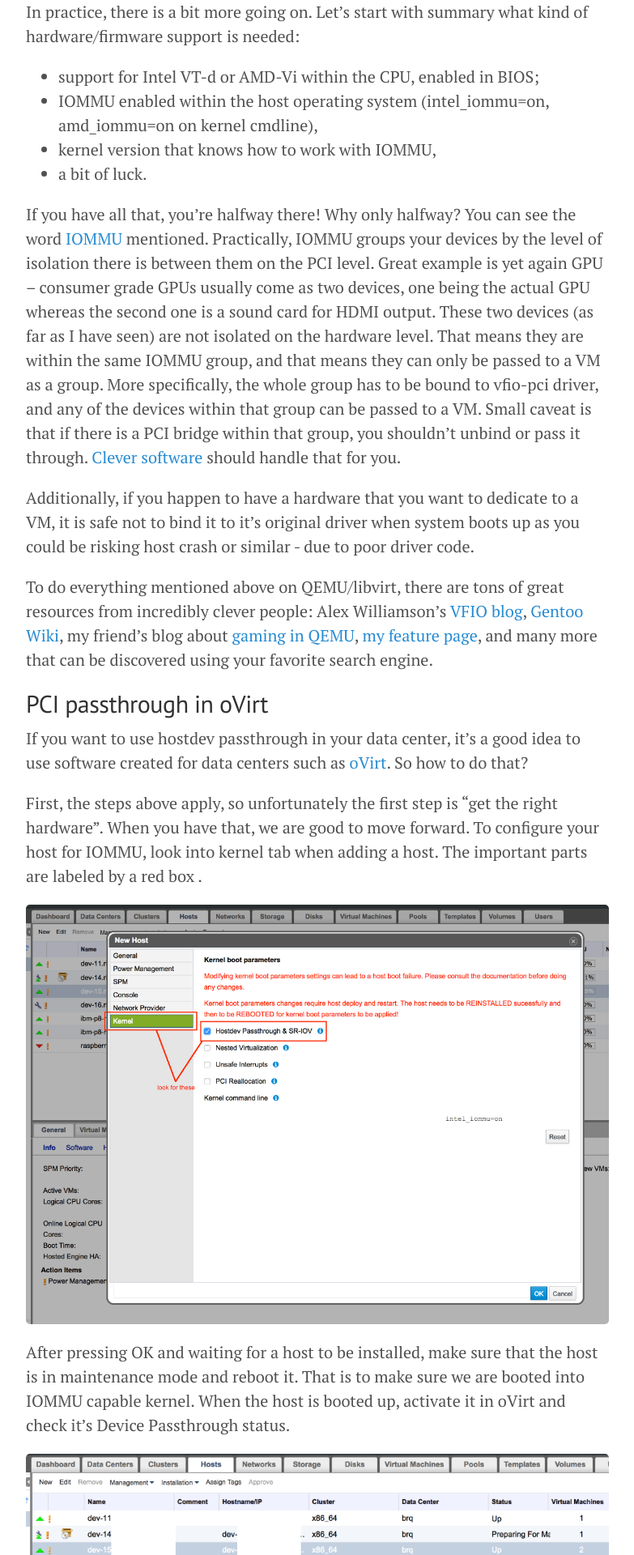
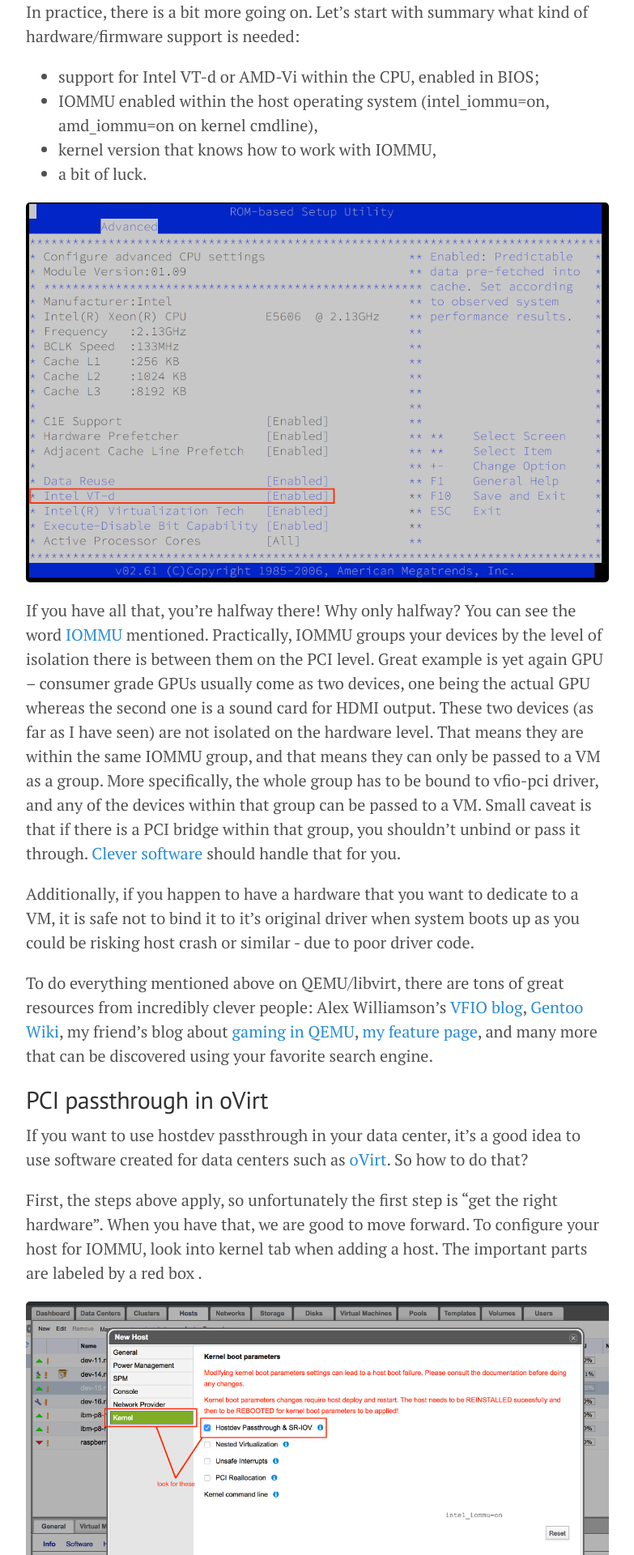
Before and after one commit to mpolednik/mpolednik.github.io, a Jekyll site: the page built from _posts/2017-03-19-hostdev-passthrough-pci.md, in a window 1280 px wide. Shown: the part 2805-4725 px from the top of the page at 81% size, without its empty margins (248-1031 px from the left). Built offline with Jekyll 4.4.1, drawn with Linux system fonts in a browser that asks for light colours; comment, search, counter and statistics services are not loaded.

Commit message:
hostdev pci: add bios setup image

```diff
--- a/_posts/2017-03-19-hostdev-passthrough-pci.md
+++ b/_posts/2017-03-19-hostdev-passthrough-pci.md
@@ -38,6 +38,8 @@ In practice, there is a bit more going on. Let's start with summary what kind of
 - kernel version that knows how to work with IOMMU,
 - a bit of luck.
 
+{% include image.html name="bios.png" width="100%" %}
+
 If you have all that, you're halfway there! Why only halfway? You can see the word [IOMMU](https://en.wikipedia.org/wiki/Input%E2%80%93output_memory_management_unit) mentioned. Practically, IOMMU groups your devices by the level of isolation there is between them on the PCI level. Great example is yet again GPU -- consumer grade GPUs usually come as two devices, one being the actual GPU whereas the second one is a sound card for HDMI output. These two devices (as far as I have seen) are not isolated on the hardware level. That means they are within the same IOMMU group, and that means they can only be passed to a VM as a group. More specifically, the whole group has to be bound to vfio-pci driver, and any of the devices within that group can be passed to a VM. Small caveat is that if there is a PCI bridge within that group, you shouldn't unbind or pass it through. [Clever software](https://www.ovirt.org/) should handle that for you.
 
 Additionally, if you happen to have a hardware that you want to dedicate to a VM, it is safe not to bind it to it's original driver when system boots up as you could be risking host crash or similar - due to poor driver code.
```
Also changed, not shown: assets/posts/2017-03-19-hostdev-passthrough-pci/bios.png (added).
